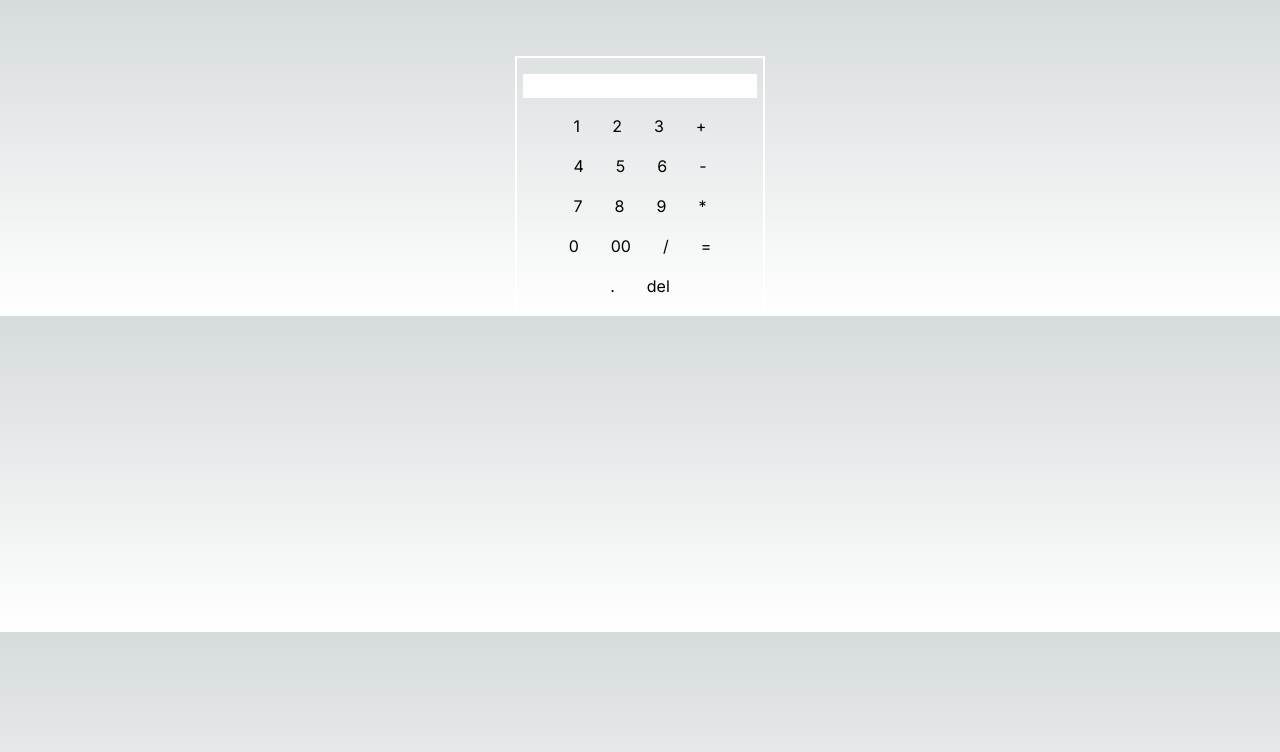
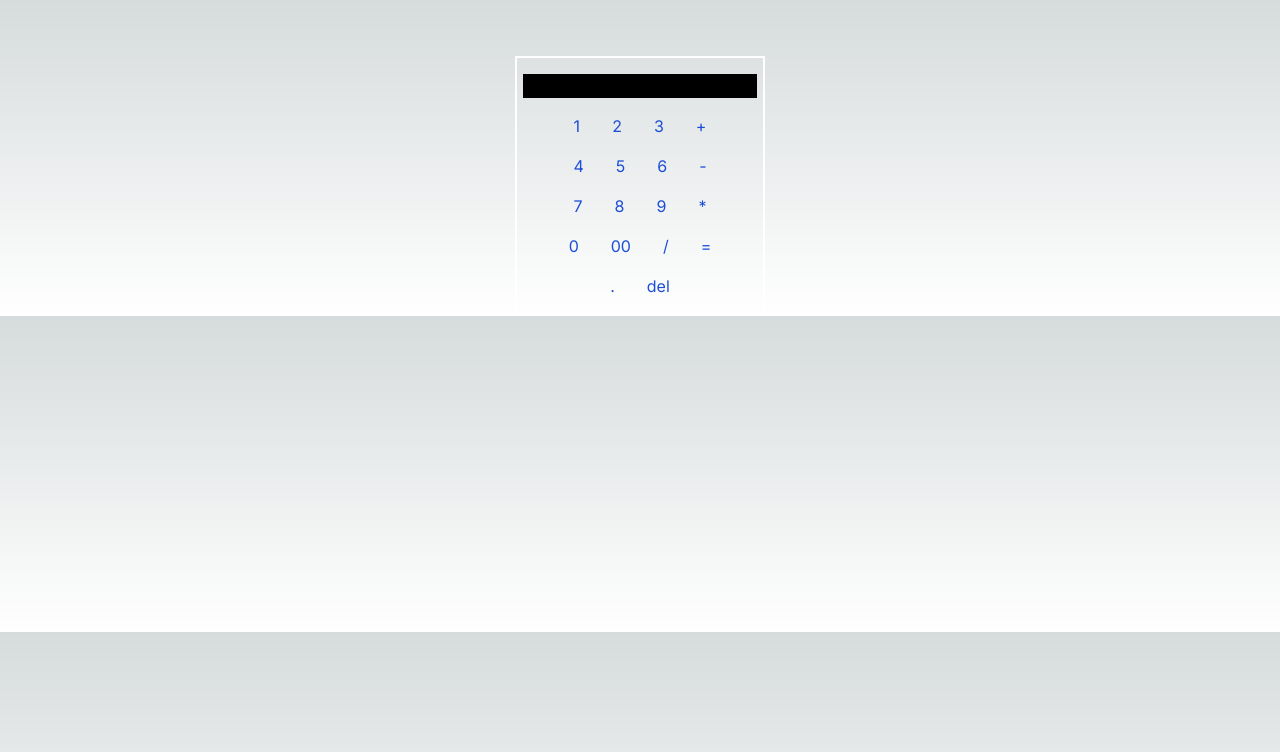
Before and after one commit to Preciousnnebuogor/25-Projects, a Next.js app: page / in a window 1280 px wide. Shown: the top 752 px of the page. Built offline with nearby package versions, Linux system fonts and the light colour scheme.

Commit message:
added functions

```diff
--- a/app/calculator.tsx
+++ b/app/calculator.tsx
@@ -3,43 +3,115 @@
 import { useState } from "react";
 
 export default function Calcultor(){
-    const [update, setUpdate] = useState(0)
+    const [update, setUpdate] = useState("")
     return (
-      <div className={`flex items-center px-4 justify-center mt-10 `}>
+      <div
+        className={`flex items-center px-4 justify-center mt-10 text-blue-700 `}
+      >
         <div className={`mt-4 border-2 border-white w-[250px] pb-4 `}>
           <div className={`flex items-center justify-center mt-4`}>
-            <input type="text" />
+            <input type="text" className={`bg-black`} value={update} />
           </div>
           <div className={`flex items-center justify-center space-x-8 mt-4`}>
-            <p onClick={(e)=>{e.target}}
-             value={update}
-                >1</p>
-            <p>2</p>
-            <p>3</p>
+            <p
+              onClick={() => {
+                setUpdate(update + "1");
+              }}
+            >
+              1
+            </p>
+            <p
+              onClick={() => {
+                setUpdate(update + "2");
+              }}
+            >
+              2
+            </p>
+            <p
+              onClick={() => {
+                setUpdate(update + "3");
+              }}
+            >
+              3
+            </p>
             <p>+</p>
           </div>
           <div className={`flex items-center justify-center space-x-8 mt-4`}>
-            <p>4</p>
-            <p>5</p>
-            <p>6</p>
+            <p
+              onClick={() => {
+                setUpdate(update + "4");
+              }}
+            >
+              4
+            </p>
+            <p
+              onClick={() => {
+                setUpdate(update + "5");
+              }}
+            >
+              5
+            </p>
+            <p
+              onClick={() => {
+                setUpdate(update + "6");
+              }}
+            >
+              6
+            </p>
             <p>-</p>
           </div>
 
           <div className={`flex items-center justify-center space-x-8 mt-4`}>
-            <p>7</p>
-            <p>8</p>
-            <p>9</p>
+            <p
+              onClick={() => {
+                setUpdate(update + "7");
+              }}
+            >
+              7
+            </p>
+            <p
+              onClick={() => {
+                setUpdate(update + "8");
+              }}
+            >
+              8
+            </p>
+            <p
+              onClick={() => {
+                setUpdate(update + "9");
+              }}
+            >
+              9
+            </p>
             <p>*</p>
           </div>
 
           <div className={`flex items-center justify-center space-x-8 mt-4`}>
-            <p>0</p>
-            <p>00</p>
+            <p
+              onClick={() => {
+                setUpdate(update + "0");
+              }}
+            >
+              0
+            </p>
+            <p
+              onClick={() => {
+                setUpdate(update + "00");
+              }}
+            >
+              00
+            </p>
             <p>/</p>
             <p>=</p>
           </div>
           <div className={`flex items-center justify-center space-x-8 mt-4`}>
-            <p>.</p>
+            <p
+              onClick={() => {
+                setUpdate(update + ".");
+              }}
+            >
+              .
+            </p>
             <p>del</p>
           </div>
         </div>
--- a/app/time.tsx
+++ b/app/time.tsx
@@ -1,3 +1,7 @@
+// Time: that shows days,month,hour,second,minutes
+// days changes
+//mintues and seconds keep counting
+
 "use client";
 
 import { useEffect, useState } from "react";
```
